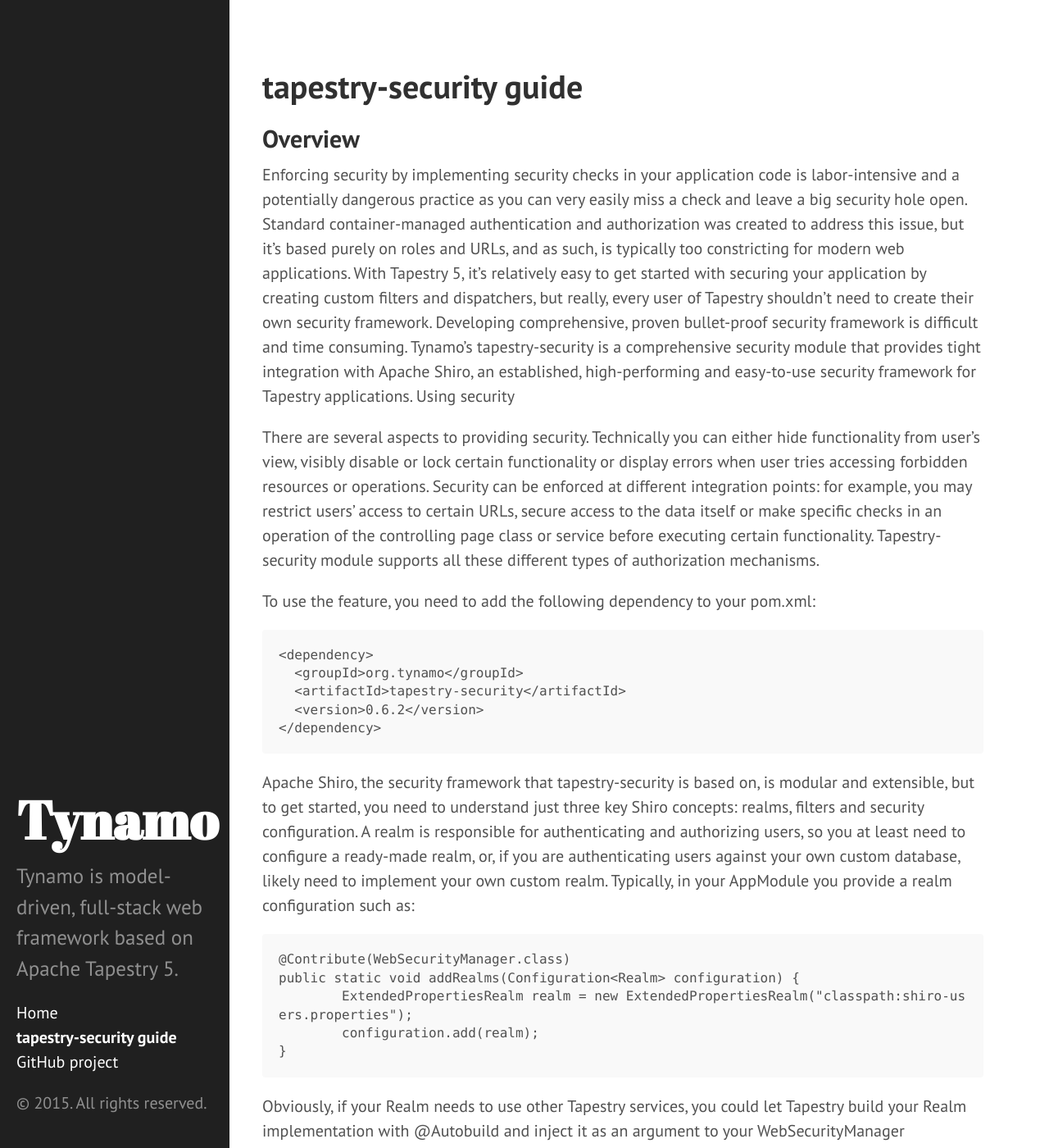
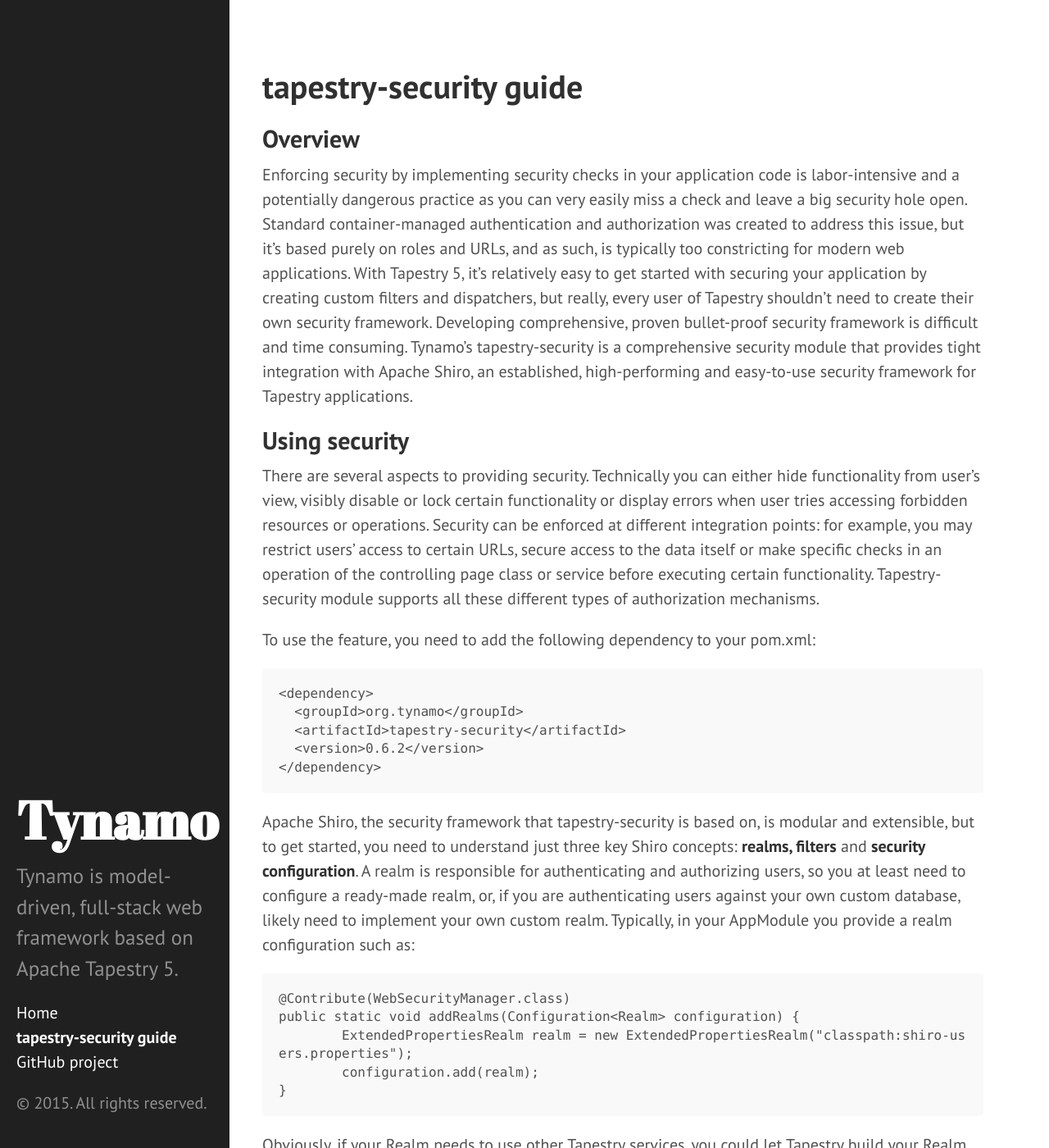
Before and after one commit to vjlamp/tynamo.github.io, a Jekyll site: the page built from tapestry-security+guide.md, in a window 1280 px wide and 1400 px high. Shown: the whole window at 82% size. Built offline with Jekyll 4.4.1, drawn with Linux system fonts in a browser that asks for light colours; Markdown is read by kramdown in place of the engine named in the settings; some of the changed text lies outside the part shown.

Commit message:
Add styling

```diff
--- a/tapestry-security+guide.md
+++ b/tapestry-security+guide.md
@@ -6,7 +6,8 @@
 ## Overview
 
 Enforcing security by implementing security checks in your application code is labor-intensive and a potentially dangerous practice as you can very easily miss a check and leave a big security hole open. Standard container-managed authentication and authorization was created to address this issue, but it's based purely on roles and URLs, and as such, is typically too constricting for modern web applications. With Tapestry 5, it's relatively easy to get started with securing your application by creating custom filters and dispatchers, but really, every user of Tapestry shouldn't need to create their own security framework. Developing comprehensive, proven bullet-proof security framework is difficult and time consuming. Tynamo's tapestry-security is a comprehensive security module that provides tight integration with Apache Shiro, an established, high-performing and easy-to-use security framework for Tapestry applications.
-Using security
+
+## Using security
 
 There are several aspects to providing security. Technically you can either hide functionality from user's view, visibly disable or lock certain functionality or display errors when user tries accessing forbidden resources or operations. Security can be enforced at different integration points: for example, you may restrict users' access to certain URLs, secure access to the data itself or make specific checks in an operation of the controlling page class or service before executing certain functionality. Tapestry-security module supports all these different types of authorization mechanisms.
 
@@ -18,7 +19,7 @@
       <version>0.6.2</version>
     </dependency>
 
-Apache Shiro, the security framework that tapestry-security is based on, is modular and extensible, but to get started, you need to understand just three key Shiro concepts: realms, filters and security configuration. A realm is responsible for authenticating and authorizing users, so you at least need to configure a ready-made realm, or, if you are authenticating users against your own custom database, likely need to implement your own custom realm. Typically, in your AppModule you provide a realm configuration such as:
+Apache Shiro, the security framework that tapestry-security is based on, is modular and extensible, but to get started, you need to understand just three key Shiro concepts: **realms, filters** and **security configuration**. A realm is responsible for authenticating and authorizing users, so you at least need to configure a ready-made realm, or, if you are authenticating users against your own custom database, likely need to implement your own custom realm. Typically, in your AppModule you provide a realm configuration such as:
 
     @Contribute(WebSecurityManager.class)
     public static void addRealms(Configuration<Realm> configuration) {
@@ -36,13 +37,16 @@
 Shiro is based on multiple filter chains which is a natural fit with tapestry's (filter) pipeline pattern. In the typical case, you don't have to implement new filters but merely configure them to process desired urls of your application. Refer to the Shiro configuration for more information, but tapestry-security makes the default Shiro filters available so you can refer to them by name.
 
 Shiro supports url-based permission checking out of the box. Tapestry-security also comes with several security annotations and some security components that you can use in your page classes and templates to secure specific operations or access to the page.
-Configuration
+
+## Configuration
 
 Shiro's default configuration model uses an INI file (a property file with sections). However, Tapestry-security 0.4.0 introduced a Tapestry-style configuration through contributions and completely removed support for ini-style configuration. Tapestry-style all-in-Java configuration has many benefits, including type checking, run-time filter re-configuration (should you ever need it...) and better performance (indirectly - 0.4.0 supplies its own "Shiro" filters - this feature enhancement may be pushed upstream in Shiro 2.0 - see configuration per filter instance in Version+2+Brainstorming if interested).
 
 For 0.3.x and earlier versions, you can use a standard Shiro INI configuration file (see Shiro's documentation for more info) with tapestry-security. All versions support annotation-based security. The simplest and most typical security models are based on url and role permissions, see the following version-specific sections for examples on them.
-Configuration through contributions
-Contributing security configuration
+
+### Configuration through contributions
+
+**Contributing security configuration**
 
 	// Starting from 0.4.6, you can also use a marker annotation:
 	// @Contribute(HttpServletRequestFilter.class) @Security public static void securePaths(...)
@@ -65,7 +69,8 @@
 (Example taken from the AppModule of a security test application)
 
 0.4.1 also introduced a dependency to tapestry-exceptionpage (a version of it is built-in to T5.4). The security exceptions thrown from the filters annotation handlers are all handled by the same exception handler assistant. You can also handle other generic exceptions in your application the same way, read more about it at tapestry-exceptionpage guide (or DefaultRequestExceptionHandler documentation for T5.4). anon() and authc() etc. above refer to the Shiro filter names. See all Shiro filters available by default.
-Routing error codes in your web.xml
+
+### Routing error codes in your web.xml
 
 In your web.xml, you most likely want to route 401 (Unauthorized) to your own error page instead of the container provided one, for example:
 
@@ -89,7 +94,7 @@
 	    <dispatcher>ERROR</dispatcher>
 	</filter-mapping>
 
-Security annotations
+## Security annotations
 
 To declaratively secure your pages, you can use the following annotations:
 
@@ -162,9 +167,9 @@
 	  <t:actionlink t:id="delete">delete user</t:actionlink>
 	</t:security.hasRole>
 
-Overriding login, success and unauthorized URLs
+### Overriding login, success and unauthorized URLs
 
-tapestry-security comes with two very simple login and unauthorized pages, and also by default the success url will be /index
+**tapestry-security** comes with two very simple login and unauthorized pages, and also by default the success url will be /index
 
 Most likely, you will want to change these URLs to point to your own customized pages. To do that use SecuritySymbols
 
@@ -176,10 +181,11 @@
 		configuration.add(SecuritySymbols.SUCCESS_URL, "/logged");
 	}
 
-More examples
+## More examples
 
 For more extensive examples, take a look at our full-featured integration test web app. See for example the Index page template and class and the AlphaService. Also, check out tynamo-federatedaccounts, an add-on module to tapestry-security for remote & merged authentication use cases, such as Oauth. We have a live example available for federatedaccounts but the example application also demonstrates other useful capabilities of tapestry-security, such as realm as a service, contributing multiple realms, interoperability between them, creating and using a CurrentUser application state object and using permissions. In the example, one realm is responsible for only authenticating users while another one is responsible for authorizing them. Clone the tynamo-example-federatedaccounts repo or browse the sources online, starting from AppModule
-Case study: Securing Javamelody - An example of integrating a non-Tapestry library using a standard ServletFilter
+
+### Case study: Securing Javamelody - An example of integrating a non-Tapestry library using a standard ServletFilter
 
 Javamelody is one of the best open-source server health monitoring packages available for Java webapps at the moment. Javamelody is implemented as a ServletFilter. Each request needs to pass through the filter to be accounted for. The same filter is also responsible for producing the reports by handling requests to "/monitoring" url directly. This imposes a problem with securing the "/monitoring" url. If you declare the Javamelody filter before Tapestry filter you couldn't secure the monitoring page (with a Tapestry-based security solution), and if you declared it after the Tapestry filter, the monitoring filter would never be invoked for requests handled by Tapestry. The solution is to inject the Monitoring filter into your security filter chain configuration, like so:
 
```
